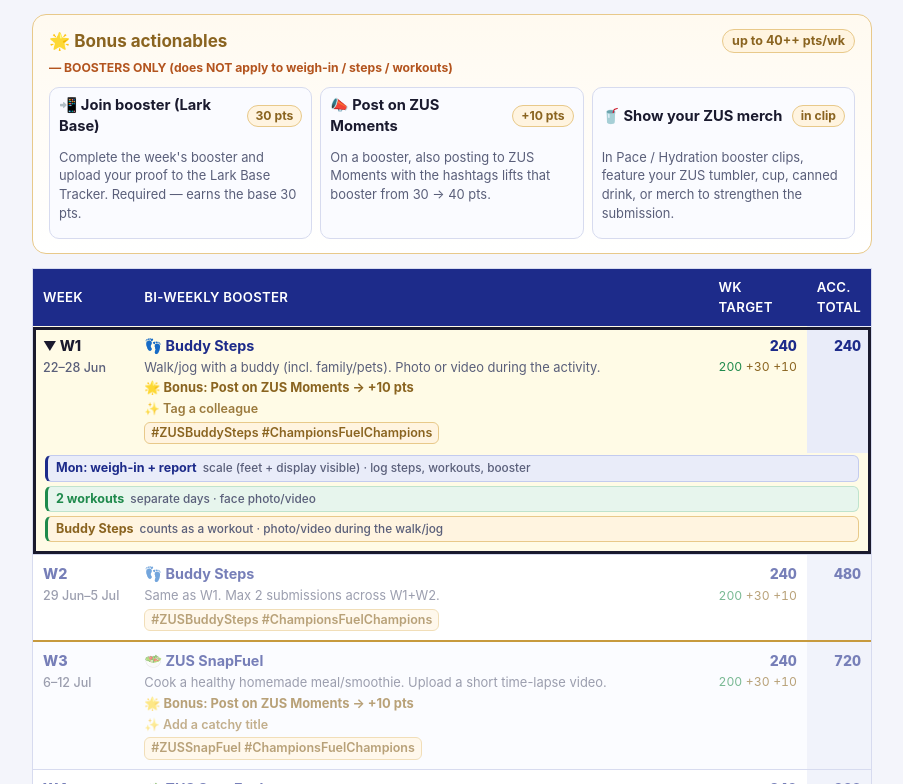
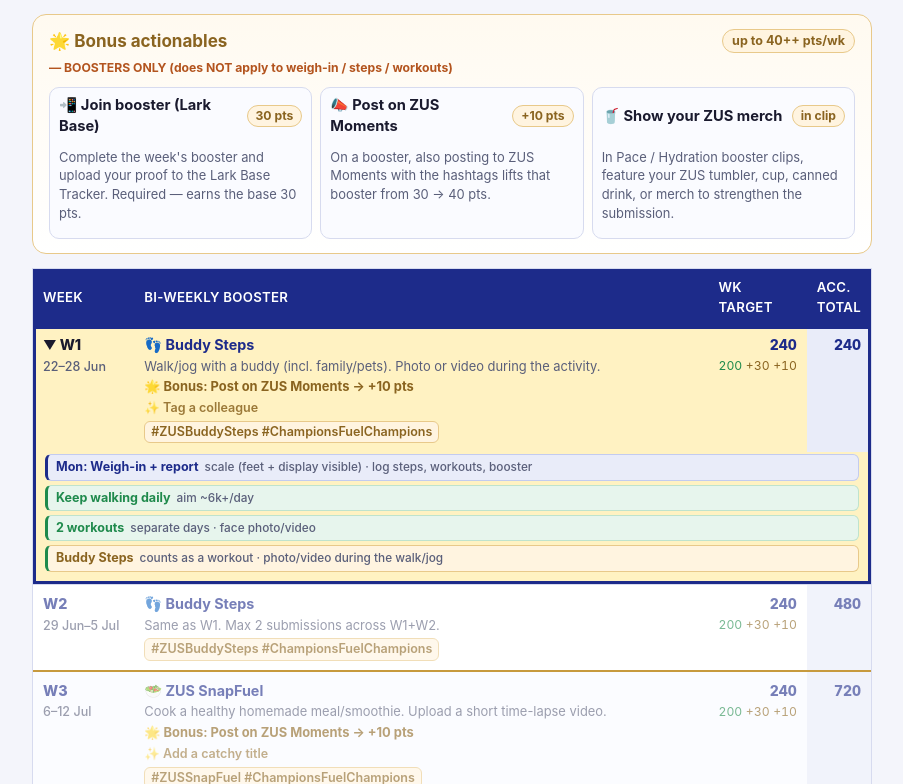
Before and after one commit to zhuhang-jasper/slimpossible-helper, a React (Vite) app: page / in a window 1280 px wide. Shown: the part 481-1265 px from the top of the page, without its empty margins (188-1091 px from the left). Built offline with nearby package versions, Linux system fonts and the light colour scheme.

Commit message:
improve table

```diff
--- a/src/data.js
+++ b/src/data.js
@@ -97,13 +97,34 @@
 export function buildDayPlan(booster) {
     const m = BOOSTER_META[booster.phase] || {};
     const actions = [
-        { kind: "report", label: "Mon: weigh-in + report", cue: "scale (feet + display visible) · log steps, workouts, booster" },
+        {
+            kind: "report",
+            label: "Mon: Weigh-in + report",
+            cue: "scale (feet + display visible) · log steps, workouts, booster",
+        },
     ];
+    actions.push({
+        kind: "steps",
+        label: "Keep walking daily",
+        cue: "aim ~6k+/day",
+    });
     if (m.isWorkout) {
-        actions.push({ kind: "workout", label: "2 workouts", cue: "separate days · face photo/video" });
-        actions.push({ kind: "combo", label: booster.name, cue: `counts as a workout · ${m.proof}` });
+        actions.push({
+            kind: "workout",
+            label: "2 workouts",
+            cue: "separate days · face photo/video",
+        });
+        actions.push({
+            kind: "combo",
+            label: booster.name,
+            cue: `counts as a workout · ${m.proof}`,
+        });
     } else {
-        actions.push({ kind: "workout", label: "3 workouts", cue: "separate days · face photo/video" });
+        actions.push({
+            kind: "workout",
+            label: "3 workouts",
+            cue: "separate days · face photo/video",
+        });
         actions.push({ kind: "booster", label: booster.name, cue: m.proof });
     }
     return actions;
--- a/src/index.css
+++ b/src/index.css
@@ -43,7 +43,10 @@
 .wkrow{cursor:pointer;}
 /* slightly dim collapsed weeks; current + expanded weeks stay full opacity */
 .tablecard tbody tr.wkrow:not(.current):not(.open){opacity:.6;}
-.wkrow:hover{background:#f3f5ff;opacity:1;}
+/* hover: apply at td level so it overrides nth-child striping + the total cell uniformly
+   (only on collapsed, non-current rows so it doesn't fight their own backgrounds) */
+.tablecard tbody tr.wkrow:not(.current):not(.open):hover{opacity:1;}
+.tablecard tbody tr.wkrow:not(.current):not(.open):hover > td{background:#f2f0ea !important;}
 .wkrow .caret{display:inline-block;margin-right:3px;color:var(--ink);font-size:.9em;}
 /* expanded week: distinct tint on both the week row and its plan row, so the
    open week clearly stands apart from collapsed rows (overrides nth-child striping) */
@@ -51,11 +54,14 @@
 .tablecard tbody tr.wkrow.open.current > td{border-bottom:0;}
 .tablecard tbody tr.planrow > td{padding:2px 12px 12px !important;background:#f2f0ea;border-top:0 !important;}
 .tablecard tbody tr.planrow.current > td{background:#fffbe6;}
+/* expanded week row: drop the 1px grey border-top so the blue inset outline is the
+   only top edge (no grey sliver above the box) */
+.tablecard tbody tr.wkrow.open:not(.current) > td{border-top:0;}
 /* blue border wrapping the expanded (non-current) week + its plan row as one unit */
-.tablecard tbody tr.wkrow.open:not(.current) > td{box-shadow:inset 0 2px 0 var(--zus-blue);}
-.tablecard tbody tr.wkrow.open:not(.current) > td:first-child{box-shadow:inset 2px 0 0 var(--zus-blue), inset 0 2px 0 var(--zus-blue);}
-.tablecard tbody tr.wkrow.open:not(.current) > td:last-child{box-shadow:inset -2px 0 0 var(--zus-blue), inset 0 2px 0 var(--zus-blue);}
-.tablecard tbody tr.planrow:not(.current) > td{box-shadow:inset 2px 0 0 var(--zus-blue), inset -2px 0 0 var(--zus-blue), inset 0 -2px 0 var(--zus-blue);}
+.tablecard tbody tr.wkrow.open:not(.current) > td{box-shadow:inset 0 3px 0 var(--zus-blue);}
+.tablecard tbody tr.wkrow.open:not(.current) > td:first-child{box-shadow:inset 3px 0 0 var(--zus-blue), inset 0 3px 0 var(--zus-blue);}
+.tablecard tbody tr.wkrow.open:not(.current) > td:last-child{box-shadow:inset -3px 0 0 var(--zus-blue), inset 0 3px 0 var(--zus-blue);}
+.tablecard tbody tr.planrow:not(.current) > td{box-shadow:inset 3px 0 0 var(--zus-blue), inset -3px 0 0 var(--zus-blue), inset 0 -3px 0 var(--zus-blue);}
 .wp-strip{display:flex;flex-direction:column;gap:5px;}
 .wp-actions{list-style:none;margin:0;padding:0;display:flex;flex-direction:column;gap:4px;}
 .wp-act{
@@ -68,8 +74,8 @@
 /* every card gets a colour-coded left bezel matching its category */
 .wp-act.report{background:var(--zus-blue-light);border:1px solid #c3cbef;border-left:3px solid var(--zus-blue);}
 .wp-act.report .wp-clabel{color:var(--zus-blue);}
-.wp-act.workout{background:#e7f5ed;border:1px solid #bfe3cd;border-left:3px solid var(--green);}
-.wp-act.workout .wp-clabel{color:var(--green);}
+.wp-act.workout,.wp-act.steps{background:#e7f5ed;border:1px solid #bfe3cd;border-left:3px solid var(--green);}
+.wp-act.workout .wp-clabel,.wp-act.steps .wp-clabel{color:var(--green);}
 .wp-act.booster{background:var(--boost);border:1px solid var(--boost-line);border-left:3px solid var(--zus-gold);}
 .wp-act.booster .wp-clabel{color:#8a6420;}
 /* combo = booster that also counts as a workout: gold fill, green bezel for the workout double-duty */
@@ -157,22 +163,20 @@
 /* when an expanded week is also a phase start, the blue outline replaces the gold
    divider on that row (avoids two stacked lines at the top edge) */
 .tablecard tbody tr.phase-start.open td{border-top-color:transparent;}
+/* if a phase-start row directly follows an expanded week's plan row, hide its gold
+   top border too — the blue outline's bottom edge already marks that boundary */
+.tablecard tbody tr.planrow + tr.phase-start td{border-top-color:transparent;}
 
-/* current week: bold inner outline (inset shadow won't overflow the table) + highlight */
-.tablecard tbody tr.current td{
-  background:#fffbe6;
-  border-top-color:var(--ink); /* collapse the default 1px line into the outline — no sliver gap */
-  box-shadow:inset 0 3px 0 var(--ink), inset 0 -3px 0 var(--ink);
-}
-.tablecard tbody tr.current td:first-child{box-shadow:inset 3px 0 0 var(--ink), inset 0 3px 0 var(--ink), inset 0 -3px 0 var(--ink);}
-.tablecard tbody tr.current td:last-child{box-shadow:inset -3px 0 0 var(--ink), inset 0 3px 0 var(--ink), inset 0 -3px 0 var(--ink);}
+/* current week: identified by a distinct yellow background (no outline when collapsed) */
+.tablecard tbody tr.current td{background:#fff2c2;}
 .tablecard tbody tr.current td.wk{color:var(--ink);}
-/* when the current week's plan is expanded, the outline spans both rows:
-   drop the week row's bottom edge and let the plan row close it off */
-.tablecard tbody tr.current.open td{box-shadow:inset 0 3px 0 var(--ink);}
-.tablecard tbody tr.current.open td:first-child{box-shadow:inset 3px 0 0 var(--ink), inset 0 3px 0 var(--ink);}
-.tablecard tbody tr.current.open td:last-child{box-shadow:inset -3px 0 0 var(--ink), inset 0 3px 0 var(--ink);}
-.tablecard tbody tr.planrow.current td{background:#fffbe6;box-shadow:inset 3px 0 0 var(--ink), inset -3px 0 0 var(--ink), inset 0 -3px 0 var(--ink);}
+.tablecard tbody tr.planrow.current td{background:#fff2c2;}
+/* when the current week is expanded, give it the same blue outline as other weeks,
+   spanning the week row + plan row as one box */
+.tablecard tbody tr.current.open > td{border-top:0;box-shadow:inset 0 3px 0 var(--zus-blue);}
+.tablecard tbody tr.current.open > td:first-child{box-shadow:inset 3px 0 0 var(--zus-blue), inset 0 3px 0 var(--zus-blue);}
+.tablecard tbody tr.current.open > td:last-child{box-shadow:inset -3px 0 0 var(--zus-blue), inset 0 3px 0 var(--zus-blue);}
+.tablecard tbody tr.planrow.current > td{box-shadow:inset 3px 0 0 var(--zus-blue), inset -3px 0 0 var(--zus-blue), inset 0 -3px 0 var(--zus-blue);}
 
 /* ---------- Legend / footer ---------- */
 .legend{
@@ -198,11 +202,9 @@
   .tablecard tbody td{padding:6px 6px;}
   .tablecard th:last-child,        /* Acc. total header */
   .tablecard td.total{display:none;} /* hide cumulative total on mobile */
-  /* Acc.total is hidden, so the current-week right border must move to Wk target */
-  .tablecard tbody tr.current td.wkmax{box-shadow:inset -3px 0 0 var(--ink), inset 0 3px 0 var(--ink), inset 0 -3px 0 var(--ink);}
-  .tablecard tbody tr.current.open td.wkmax{box-shadow:inset -3px 0 0 var(--ink), inset 0 3px 0 var(--ink);} /* no bottom when plan open */
-  /* same right-border relocation for the expanded (non-current) week's blue outline */
-  .tablecard tbody tr.wkrow.open:not(.current) td.wkmax{box-shadow:inset -2px 0 0 var(--zus-blue), inset 0 2px 0 var(--zus-blue);}
+  /* Acc.total hidden, so the expanded week's right border must move to Wk target */
+  .tablecard tbody tr.wkrow.open:not(.current) td.wkmax{box-shadow:inset -3px 0 0 var(--zus-blue), inset 0 3px 0 var(--zus-blue);}
+  .tablecard tbody tr.current.open td.wkmax{box-shadow:inset -3px 0 0 var(--zus-blue), inset 0 3px 0 var(--zus-blue);}
   .wkmax-base{font-size:.7rem;}    /* keep the 200+30+10 breakdown, just smaller */
   .wkmax-base b{display:block;margin-left:0;} /* stack 200 / +30 / +10 vertically */
   .tag{white-space:normal;}
```
